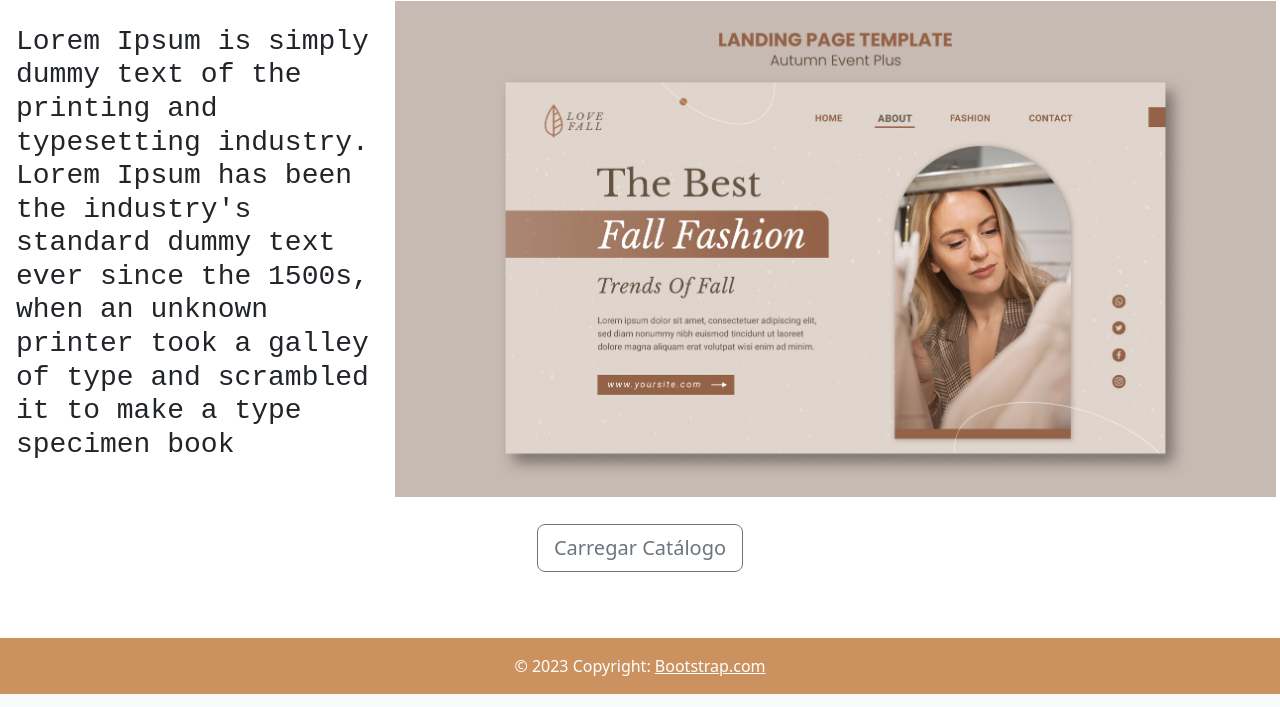
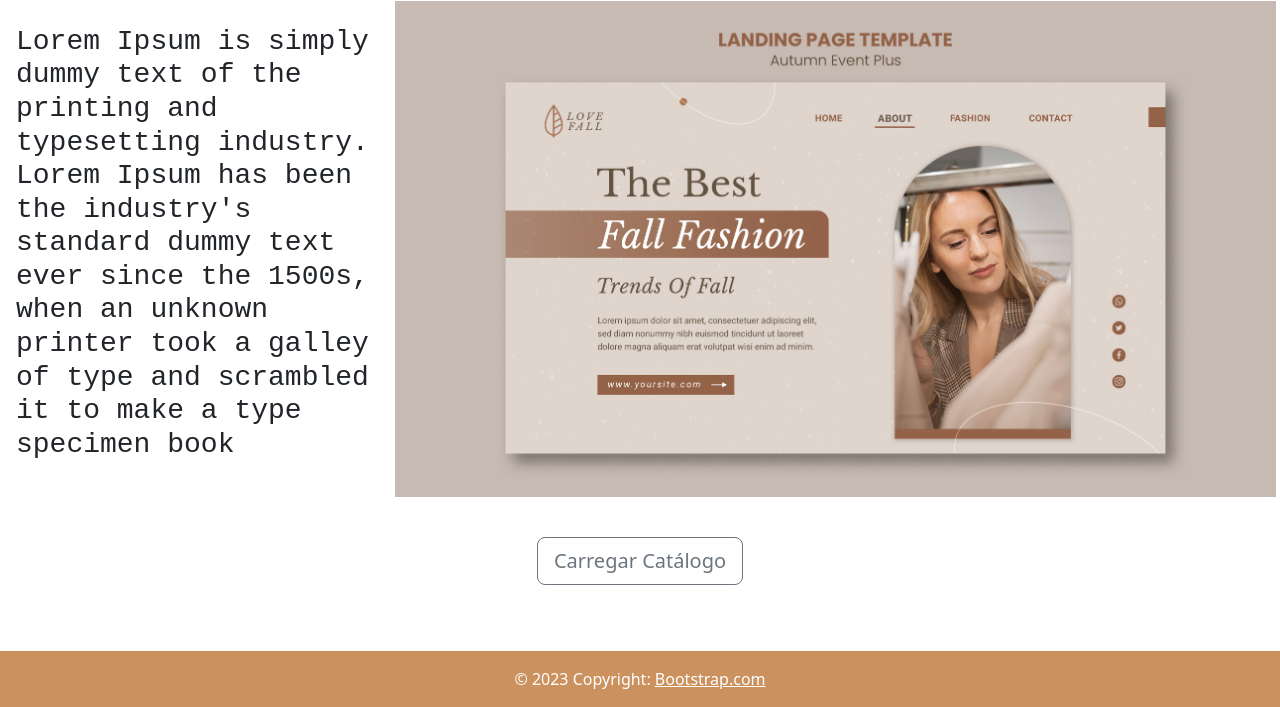
Before and after one commit to SenaiMG/desenvolvimento-web-RebecaVelasc0, a Django app: page /pagina/ in a window 1280 px wide. Shown: the part 1579-2286 px from the top of the page. Run offline with Django 4.2, Linux system fonts and the light colour scheme; some libraries are stand-ins or nearby versions.

Commit message:
extend finalizado

```diff
--- a/Loja/vestuario/templates/index.html
+++ b/Loja/vestuario/templates/index.html
@@ -77,7 +77,7 @@
                 <img src="../static/assets/img/foto2.jpg" alt="" style="height: 500px; width: 1553; padding: 2px;">
             </div>
           </div>
-          <div class="container-fluid" style="padding-top: 2%; text-align: center;">
+          <div class="container-fluid text-center" style="padding-top: 3%;">
             <a href="http://127.0.0.1:8000/catalogo"><button type="button" class="btn btn-outline-secondary btn-lg">Carregar Catálogo</button></a>
           </div>
       </div>
--- a/Loja/vestuario/views.py
+++ b/Loja/vestuario/views.py
@@ -2,7 +2,7 @@ from django.shortcuts import render
 from django.http import HttpResponse
 
 def index(request):
-    return HttpResponse('<h1>teste</h1>')
+    return HttpResponse('<h1>/pagina /catalogo</h1>')
 
 def pagina(request):
     return render(request, 'index.html')
```
